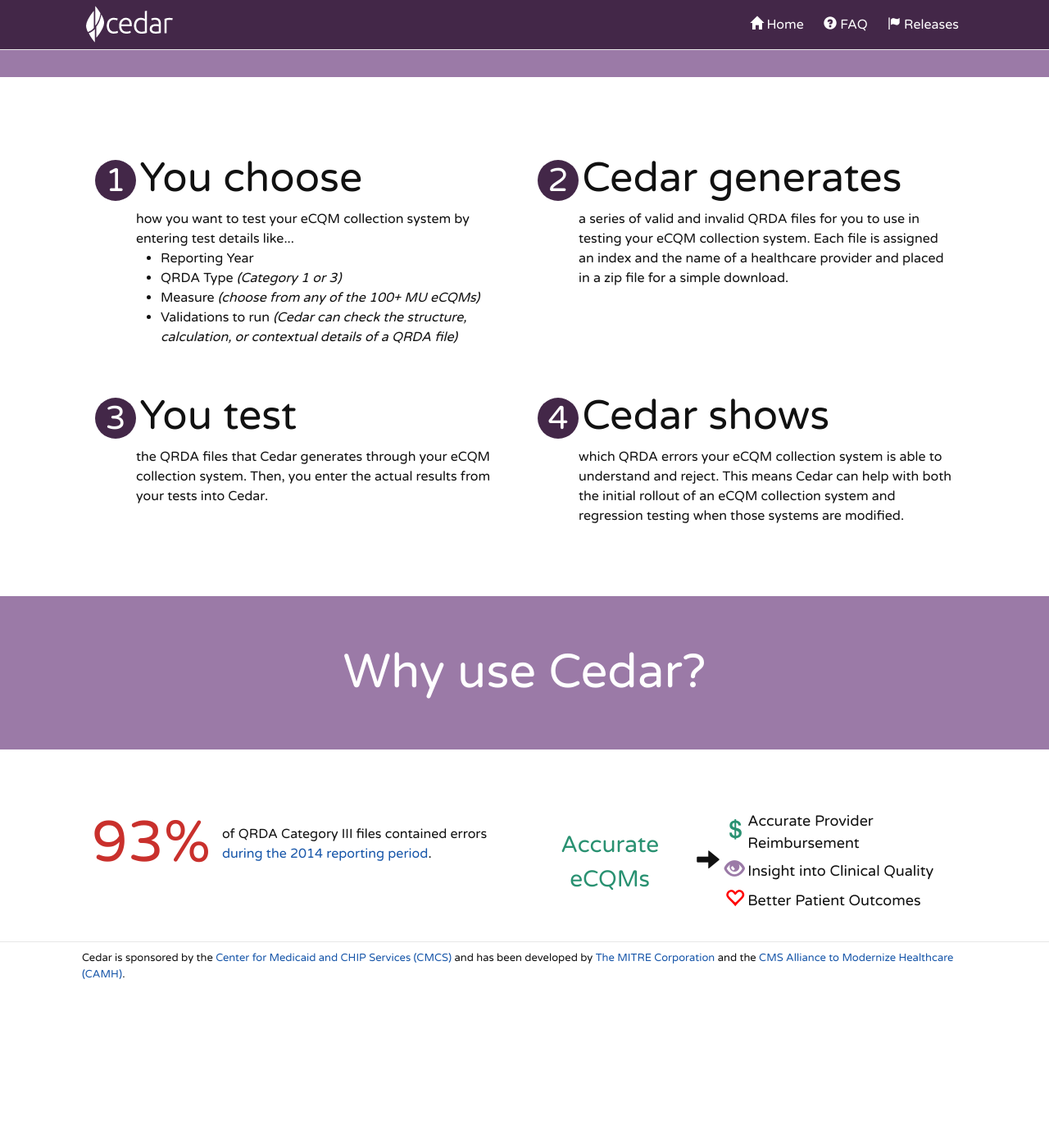
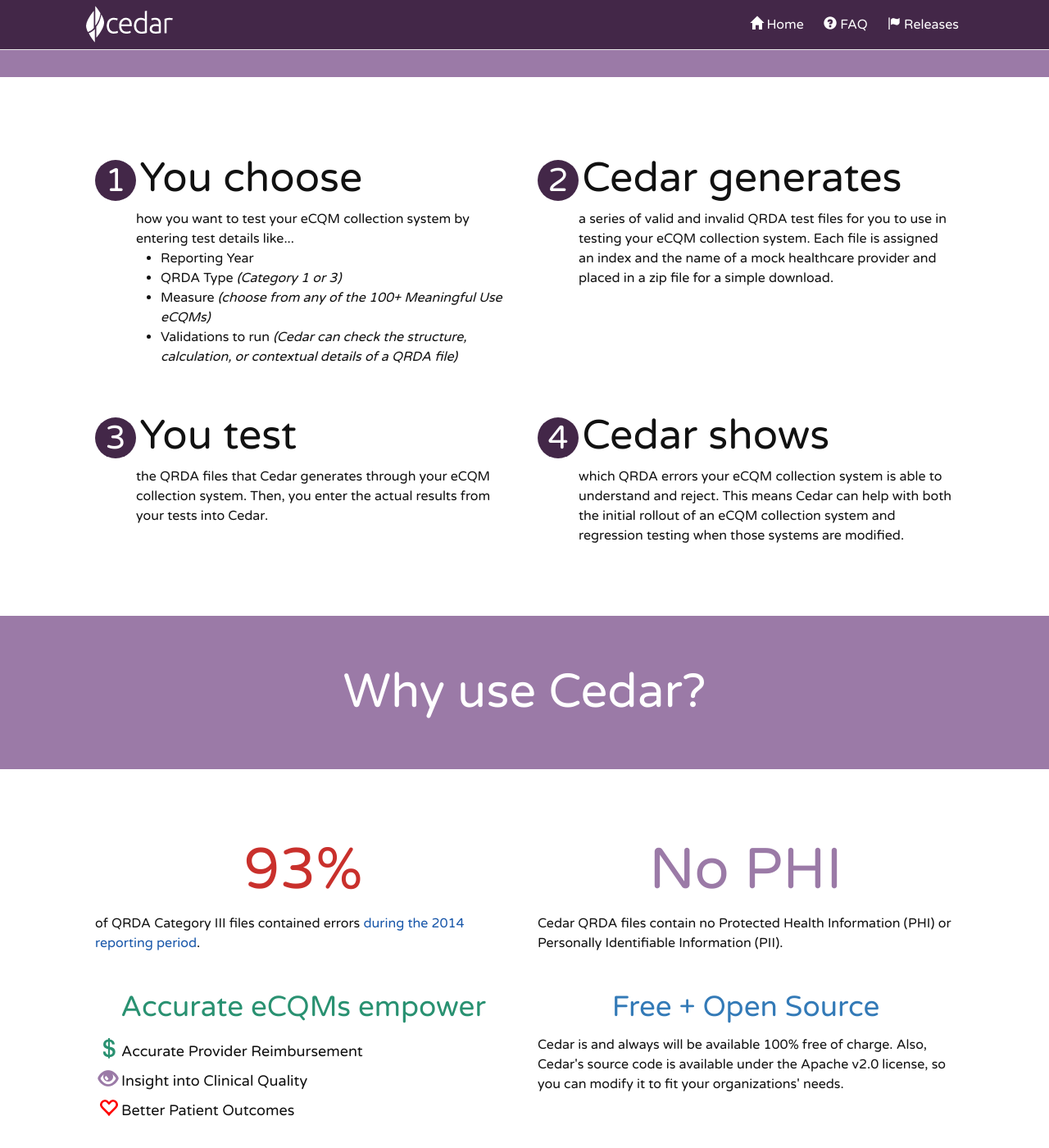
Before and after one commit to edeyoung/cedar, a Jekyll site: the page built from index.html, in a window 1280 px wide and 1400 px high, scrolled down 715 px. Shown: the whole window at 82% size. Built offline with Jekyll 4.4.1, drawn with Linux system fonts in a browser that asks for light colours; before the commit the page ends 1923 px from its top, so only the background shows below that.

Commit message:
Add a bit more detail to the 'Why use Cedar?' section

```diff
--- a/_sass/cedar.scss
+++ b/_sass/cedar.scss
@@ -992,17 +992,15 @@ body {
     margin-left: 35px;
   }
 }
-.death-number {
+.detail-header-1 {
+  text-align: center;
   font-size: 70px;
-  color: #c9302c;
-  display: inline-block;
-  float: left;
   line-height: 75px;
-  padding: 5px 10px;
 }
-.good-span {
-  font-size: 28px;
-  color: $cedar-dark-secondary;
+.detail-header-2 {
+  text-align: center;
+  font-size: 35px;
+  line-height: 38px;
 }
 .table-layout {
   display: table;
--- a/index.html
+++ b/index.html
@@ -40,7 +40,7 @@ layout: full_page
         <ul>
           <li>Reporting Year
           <li>QRDA Type <em>(Category 1 or 3)</em>
-          <li>Measure <em>(choose from any of the 100+ MU eCQMs)</em>
+          <li>Measure <em>(choose from any of the 100+ Meaningful Use eCQMs)</em>
           <li>Validations to run <em>(Cedar can check the structure, calculation, or contextual details of a QRDA file)</em>
         </ul>
       </div>
@@ -48,7 +48,7 @@ layout: full_page
     <div class='grid-half padded'>
       <span class='step-number'>2</span> <span class='step-header'>Cedar generates</span>
       <div class='step-text'>
-        a series of valid and invalid QRDA files for you to use in testing your eCQM collection system.  Each file is assigned an index and the name of a healthcare provider and placed in a zip file for a simple download.
+        a series of valid and invalid QRDA test files for you to use in testing your eCQM collection system.  Each file is assigned an index and the name of a mock healthcare provider and placed in a zip file for a simple download.
       </div>
     </div>
     <div class='clear'></div>
@@ -73,24 +73,27 @@ layout: full_page
   </div>
 
   <div class="wrapper">
-    <div class='grid-half'>
-      <div class='table-layout'>
-        <div class='table-layout-cell'>
-          <span class='death-number'>93%</span>
+    <div class='grid-half padded'>
+      <p class='detail-header-1' style='color:#c9302c;'>
+        93%
+      </p>
+      <p>
+        of QRDA Category III files contained errors <a href='https://www.cms.gov/eHealth/downloads/2014_EP_Submission_Data_Issues.pdf'>during the 2014 reporting period</a>.
+      </p>
     </div>
-        <div class='table-layout-cell'>
-          of QRDA Category III files contained errors <a href='https://www.cms.gov/eHealth/downloads/2014_EP_Submission_Data_Issues.pdf'>during the 2014 reporting period</a>.
+    <div class='grid-half padded'>
+      <p class='detail-header-1' style='color:#9b7aa7;'>
+        <span style='white-space:nowrap'>No PHI</span>
+      </p>
+      <p>
+        Cedar QRDA files contain no Protected Health Information (PHI) or Personally Identifiable Information (PII).
+      </p>
     </div>
-      </div>
-    </div>
-    <div class='grid-half'>
-      <div class='table-layout'>
-        <div class='table-layout-cell' style='text-align:center'>
-            <span class='good-span'>Accurate eCQMs</span>
-        </div>
-        <div class='table-layout-cell'>
-          <span style='font-size: 28px;'><i class='glyphicon glyphicon-arrow-right' aria-hidden="true"></i></span>
-        </div>
+    <div class='clear'></div>
+    <div class='grid-half padded'>
+      <p class='detail-header-2' style='color:#299171;'>
+          Accurate eCQMs empower
+      </p>
       <div class='table-layout-cell' style='font-size:large;'>
         <div class='table-layout-row'>
           <div class='table-layout-cell'><i class='glyphicon glyphicon-usd' style='color:#299171;font-size:24px;' aria-hidden="true"></i></div>
@@ -106,6 +109,13 @@ layout: full_page
         </div>
       </div>
     </div>
+    <div class='grid-half padded'>
+      <p class='detail-header-2' style='color:#337ab7;'>
+        Free + Open Source
+      </p>
+      <p>
+        Cedar is and always will be available 100% free of charge. Also, Cedar's source code is available under the Apache v2.0 license, so you can modify it to fit your organizations' needs.
+      </p>
     </div>
   </div>
 
```
Lines whose indentation alone changed are shown as unchanged.
